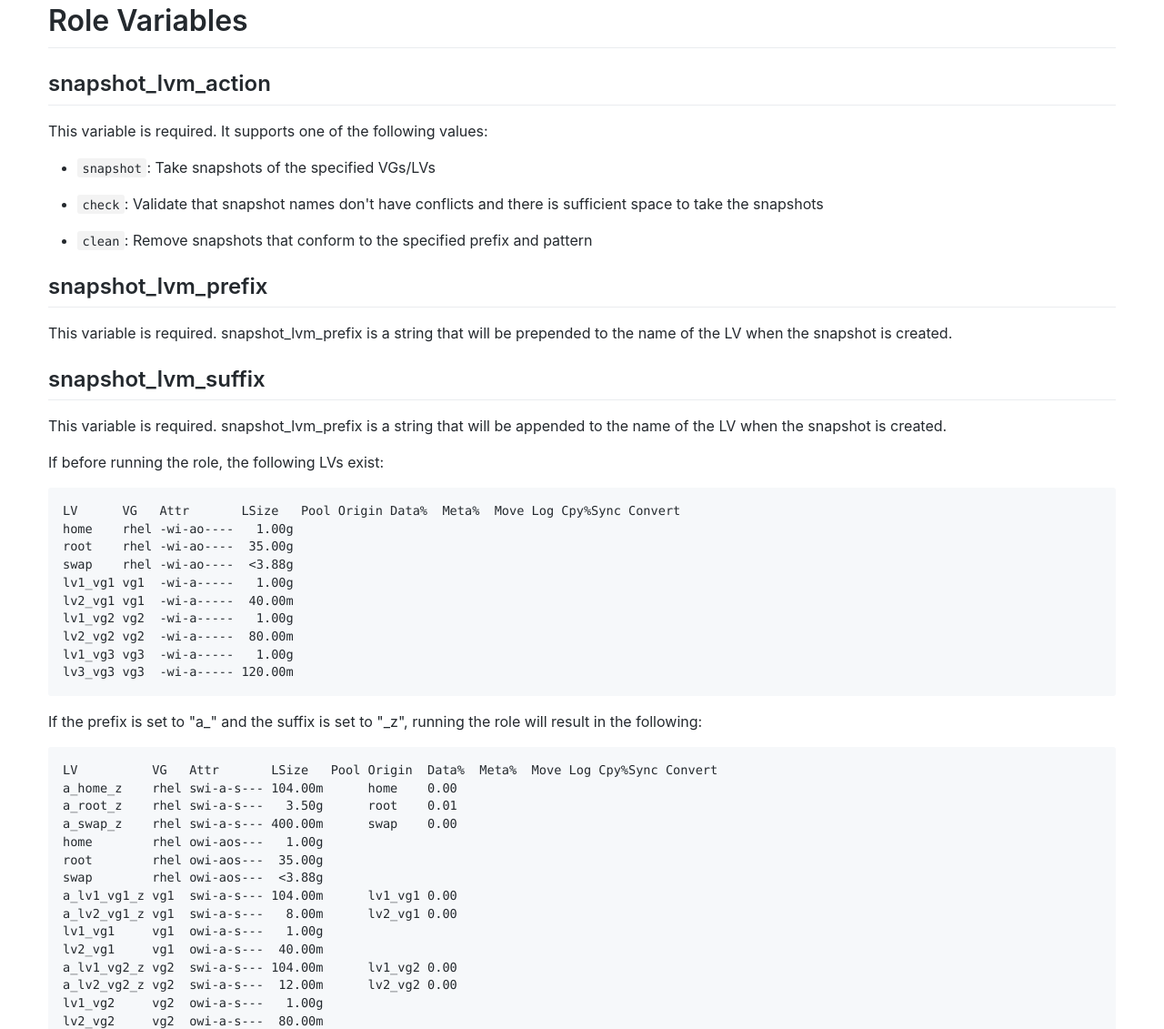
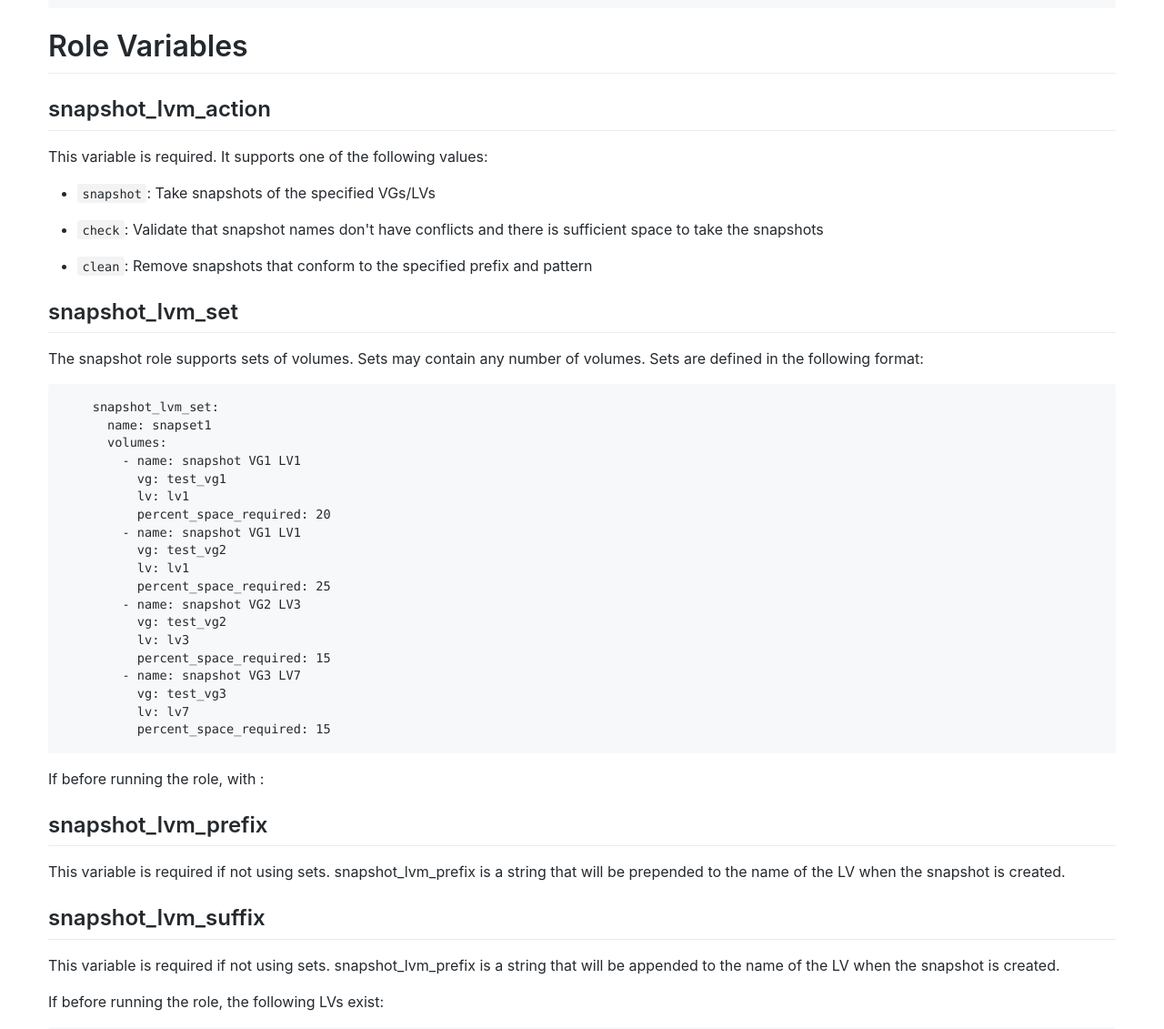
Before and after one commit to linux-system-roles/snapshot, a plain HTML site: page docs/index.html in a window 1280 px wide. Shown: the part 1369-2500 px from the top of the page at 91% size. Drawn offline with Linux system fonts and the light colour scheme.

Commit message:
Update README.html for latest

```diff
--- a/docs/index.html
+++ b/docs/index.html
@@ -144,6 +144,8 @@ id="toc-collection-requirements">Collection requirements</a></li>
 <ul>
 <li><a href="#snapshot_lvm_action"
 id="toc-snapshot_lvm_action">snapshot_lvm_action</a></li>
+<li><a href="#snapshot_lvm_set"
+id="toc-snapshot_lvm_set">snapshot_lvm_set</a></li>
 <li><a href="#snapshot_lvm_prefix"
 id="toc-snapshot_lvm_prefix">snapshot_lvm_prefix</a></li>
 <li><a href="#snapshot_lvm_suffix"
@@ -193,12 +195,37 @@ conflicts and there is sufficient space to take the snapshots</p></li>
 <li><p><code>clean</code>: Remove snapshots that conform to the
 specified prefix and pattern</p></li>
 </ul>
+<h2 id="snapshot_lvm_set">snapshot_lvm_set</h2>
+<p>The snapshot role supports sets of volumes. Sets may contain any
+number of volumes. Sets are defined in the following format:</p>
+<pre class="text"><code>    snapshot_lvm_set:
+      name: snapset1
+      volumes:
+        - name: snapshot VG1 LV1
+          vg: test_vg1
+          lv: lv1
+          percent_space_required: 20
+        - name: snapshot VG1 LV1
+          vg: test_vg2
+          lv: lv1
+          percent_space_required: 25
+        - name: snapshot VG2 LV3
+          vg: test_vg2
+          lv: lv3
+          percent_space_required: 15
+        - name: snapshot VG3 LV7
+          vg: test_vg3
+          lv: lv7
+          percent_space_required: 15</code></pre>
+<p>If before running the role, with :</p>
 <h2 id="snapshot_lvm_prefix">snapshot_lvm_prefix</h2>
-<p>This variable is required. snapshot_lvm_prefix is a string that will
-be prepended to the name of the LV when the snapshot is created.</p>
+<p>This variable is required if not using sets. snapshot_lvm_prefix is a
+string that will be prepended to the name of the LV when the snapshot is
+created.</p>
 <h2 id="snapshot_lvm_suffix">snapshot_lvm_suffix</h2>
-<p>This variable is required. snapshot_lvm_prefix is a string that will
-be appended to the name of the LV when the snapshot is created.</p>
+<p>This variable is required if not using sets. snapshot_lvm_prefix is a
+string that will be appended to the name of the LV when the snapshot is
+created.</p>
 <p>If before running the role, the following LVs exist:</p>
 <pre class="text"><code>LV      VG   Attr       LSize   Pool Origin Data%  Meta%  Move Log Cpy%Sync Convert
 home    rhel -wi-ao----   1.00g
@@ -233,18 +260,22 @@ lv1_vg3     vg3  owi-a-s---   1.00g
 lv3_vg3     vg3  owi-a-s--- 120.00m</code></pre>
 <h2
 id="snapshot_lvm_percent_space_required">snapshot_lvm_percent_space_required</h2>
-<p>This is required for check and snapshot actions.</p>
+<p>This is required for check and snapshot actions if not using
+sets.</p>
 <p>See the LVM man page for lvcreate with the -s (snapshot) and -L
 (size) options. The snapshot role will ensure that there is at least
 snapshot_lvm_percent_space_required space available in the VG.</p>
 <p>Note: LVM will round up size to full physical extent</p>
 <h2 id="snapshot_lvm_all_vgs">snapshot_lvm_all_vgs</h2>
 <p>This is a boolean value with default false. If true the role will
-snapshot all VGs on the target system.</p>
+snapshot all VGs on the target system. If false, the snapshot_lvm_vg
+must be set.</p>
 <h2 id="snapshot_lvm_vg">snapshot_lvm_vg</h2>
 <p>If set, the role will create snapshots for all the logical volumes in
 the volume group. If snapshot_lvm_lv is also set, a snapshot will be
-created for only that logical volume in the volume group.</p>
+created for only that logical volume in the volume group. If neither
+snapshot_lvm_all_vgs or snapshot_lvm_set are set, snapshot_lvm_vg is
+required.</p>
 <h2 id="snapshot_lvm_lv">snapshot_lvm_lv</h2>
 <p>If set, the role will create snapshots for the single logical volume
 in the volume group specified by snapshot_lvm_vg. The parameter requires
```
Also changed, not shown: latest/README.html (+38 -7 lines).
